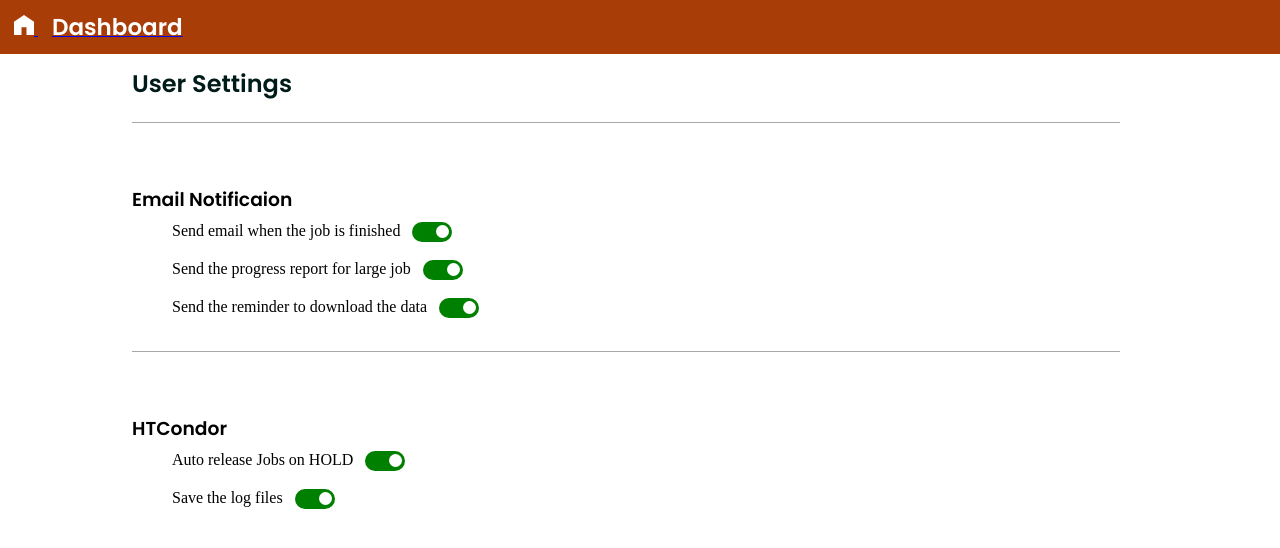
After one commit to SciGaP/eht_htcondor_gateway, a Flask app: page /settings in a window 1280 px wide. The commit adds this page. Shown: the top 548 px of the page. Run offline with Flask 3, Linux system fonts and the light colour scheme; some web fonts are replaced.

Commit message:
settings page

```diff
--- a/app/blueprints/website_logic.py
+++ b/app/blueprints/website_logic.py
@@ -116,3 +116,9 @@ def search():
 def start_jupyter():
     """start jupyter notebook"""
     return "start jupyter notebook"
+
+
+@website_blueprint.route("/settings")
+# @login_required
+def settings():
+    return render_template("EHTGatewaySettings.html", user=current_user)
--- a/app/templates/EHTGatewayDashboard.html
+++ b/app/templates/EHTGatewayDashboard.html
@@ -113,7 +113,7 @@
                       </a>
                     </li>
                     <li>
-                      <a>
+                      <a href="{{ url_for('website.settings') }}">
                         <img src="{{ url_for('static', filename='ehtdashboard/public/images/img_search.svg') }}" alt="Search" class="search_one" />
                         <span> Setting</span>
                       </a>
--- /dev/null
+++ b/app/templates/EHTGatewaySettings.html
@@ -0,0 +1,150 @@
+<!doctype html>
+<html lang="en">
+  <head>
+    <meta charset="utf-8" />
+    <title>Submission web form1</title>
+    <meta name="viewport" content="width=device-width, initial-scale=1.0" />
+    <meta name="theme-color" content="#000000" />
+    <meta name="description" content="Web site created using create-react-app" />
+    <script src="https://cdnjs.cloudflare.com/ajax/libs/jquery/3.7.1/jquery.min.js"></script>
+    <script src="{{ url_for('static', filename='js/sweetalert2.all.min.js') }}"></script>
+    <link rel="stylesheet" type="text/css" href="{{ url_for('static', filename='ehtipolebatch/css/index.css') }}" />
+    <link rel="stylesheet" type="text/css" href="{{ url_for('static', filename='ehtipolebatch/css/font.css') }}" />
+    <link rel="stylesheet" type="text/css" href="{{ url_for('static', filename='ehtipolebatch/css/styles.css') }}" />
+    <link rel="stylesheet" type="text/css" href="{{ url_for('static', filename='ehtipolebatch/css/components.css') }}" />
+    <link rel="stylesheet" type="text/css" href="{{ url_for('static', filename='ehtipolebatch/css/EHTIpoleBatch.css') }}" />
+    <link rel="stylesheet" type="text/css" href="{{ url_for('static', filename='/css/main.css') }}" />
+    <style>
+.switch {
+  position: relative;
+  display: inline-block;
+  width: 40px;
+  height: 20px;
+}
+
+.switch input {
+  opacity: 0;
+  width: 0;
+  height: 0;
+}
+
+.slider {
+  position: absolute;
+  cursor: pointer;
+  top: 0;
+  left: 0;
+  right: 0;
+  bottom: 0;
+  background-color: #ccc;
+  -webkit-transition: .4s;
+  transition: .4s;
+}
+
+.slider:before {
+  position: absolute;
+  content: "";
+  height: 13px;
+  width: 13px;
+  left: 4px;
+  bottom: 4px;
+  background-color: white;
+  -webkit-transition: .4s;
+  transition: .4s;
+}
+
+input:checked + .slider {
+  background-color: green;
+}
+
+input:focus + .slider {
+  box-shadow: 0 0 1px green;
+}
+
+input:checked + .slider:before {
+  -webkit-transform: translateX(20px);
+  -ms-transform: translateX(20px);
+  transform: translateX(20px);
+}
+
+/* Rounded sliders */
+.slider.round {
+  border-radius: 10px;
+}
+
+.slider.round:before {
+  border-radius: 50%;
+}
+
+      </style>
+  </head>
+  <body>
+    <div class="columnhome-one">
+      <header class="headerhome_one">
+        <a href="{{ url_for('website.dashboard') }}">
+          <img src="{{ url_for('static', filename='ehtipolebatch/public/images/img_home.svg') }}" alt="Home" class="home_one" />
+          <span class="dashboard ui heading size-headingxs">Dashboard</span>
+      </a>
+    </header>
+      <div class="column">
+        <div class="columndatacolle">
+          <div class="columnipolebatc">
+            <div class="rowipolebatch">
+              <h2 class="ipolebatch ui heading size-headingmd">User Settings</h2>
+          </div>
+          <div class="lineeightyfive"></div>
+          <br><br>
+          <div class="columnselectada">
+            <br>
+            <h3>Email Notificaion</h3>
+            <ul style="list-style-type: none;">
+              <li>
+              Send email when the job is finished&nbsp;&nbsp;
+              <label class="switch">
+                <input type="checkbox" checked>
+                <span class="slider round"></span>
+              </label>
+            </li><li><br></li>
+            <li>
+              Send the progress report for large job&nbsp;&nbsp;
+              <label class="switch">
+                <input type="checkbox" checked>
+                <span class="slider round"></span>
+              </label>
+            </li><li><br></li>
+            <li>
+              Send the reminder to download the data&nbsp;&nbsp;
+              <label class="switch">
+                <input type="checkbox" checked>
+                <span class="slider round"></span>
+              </label>
+            </li><li><br></li>
+              </ul>
+        </div>
+        <div class="lineeightyfive"></div>
+        <br><br>
+      <div class="columnselectada">
+          <br>
+          <h3>HTCondor</h3>
+          <ul style="list-style-type: none;">
+            <li>
+            Auto release Jobs on HOLD&nbsp;&nbsp;
+            <label class="switch">
+              <input type="checkbox" checked>
+              <span class="slider round"></span>
+            </label>
+          </li><li></li><br></li>
+          <li>
+            Save the log files&nbsp;&nbsp;
+            <label class="switch">
+              <input type="checkbox" checked>
+              <span class="slider round"></span>
+            </label>
+          </li>
+          </ul>
+      </div>
+      <!-- <br>
+        <a class="buttonlabel" href="{{ url_for('website.experiments')}}">return Experiments</a>
+      </div> -->
+
+  </body>
+</html>
```
Also changed, not shown: 1 other file.
